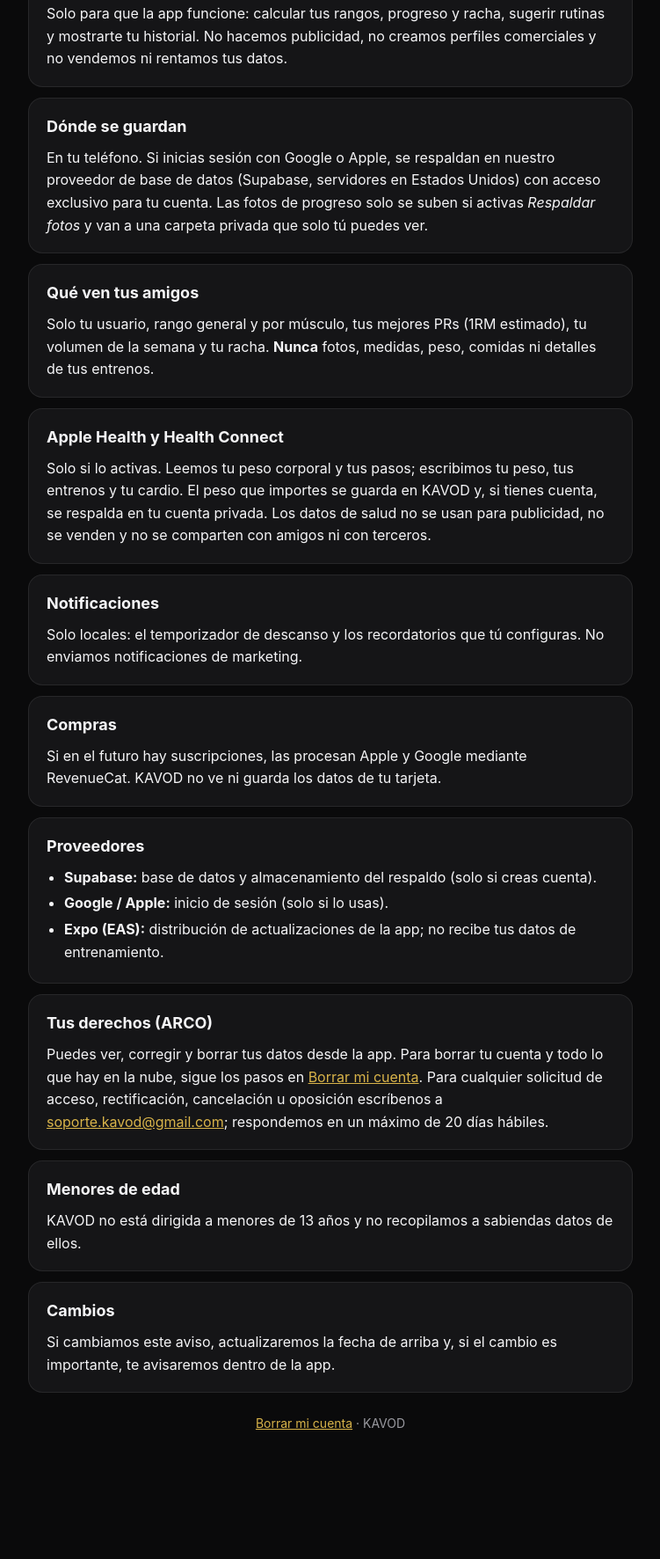
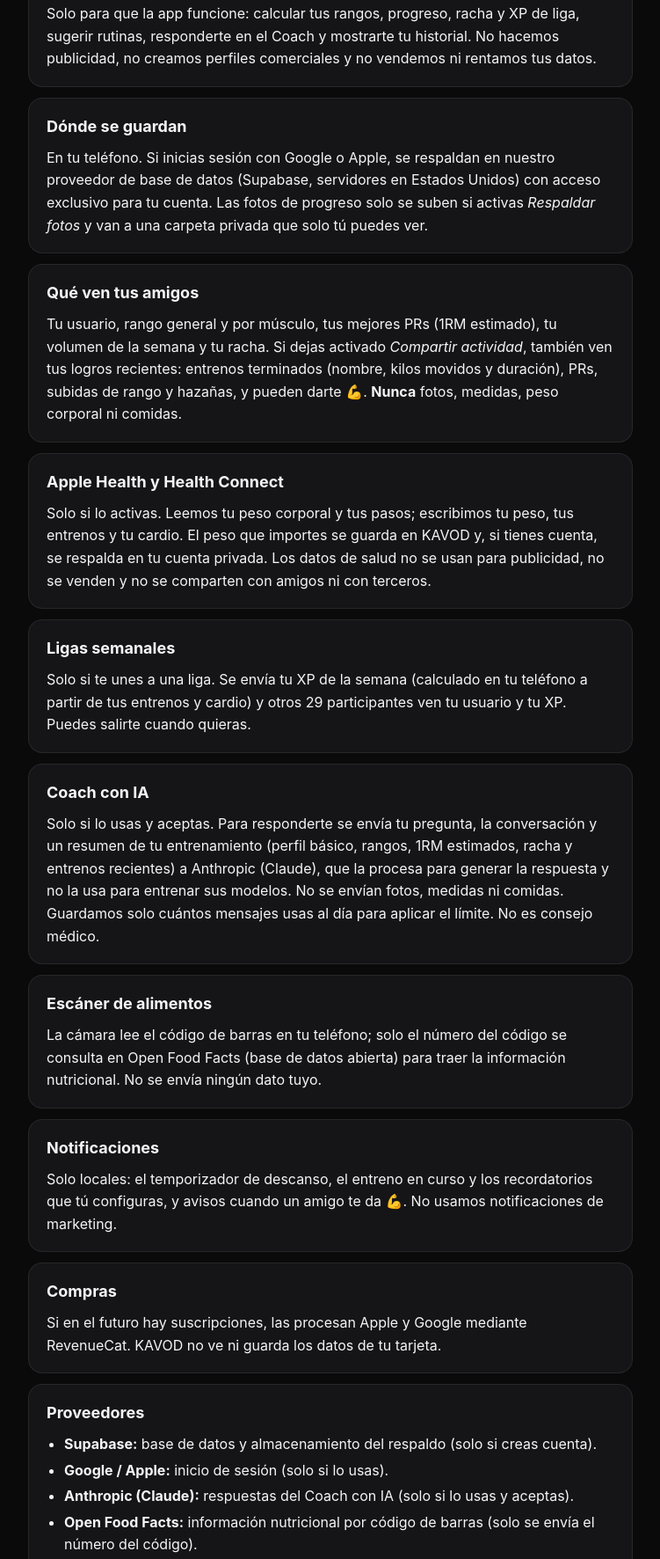
Before and after one commit to onscreengrain87/kavod-legal, a plain HTML site: page privacidad.html in a window 1280 px wide. Shown: the part 740-2512 px from the top of the page at 88% size, without its empty margins (264-1015 px from the left). Before the commit the page ends 2434 px from the top, so only its background shows below. Drawn offline with Linux system fonts and the light colour scheme.

Commit message:
Privacidad: ligas, amigos, coach con IA y escáner

```diff
--- a/privacidad.html
+++ b/privacidad.html
@@ -41,7 +41,7 @@
 
   <section>
     <h2>Para qué los usamos</h2>
-    <p>Solo para que la app funcione: calcular tus rangos, progreso y racha, sugerir rutinas y mostrarte tu historial. No hacemos publicidad, no creamos perfiles comerciales y no vendemos ni rentamos tus datos.</p>
+    <p>Solo para que la app funcione: calcular tus rangos, progreso, racha y XP de liga, sugerir rutinas, responderte en el Coach y mostrarte tu historial. No hacemos publicidad, no creamos perfiles comerciales y no vendemos ni rentamos tus datos.</p>
   </section>
 
   <section>
@@ -51,7 +51,7 @@
 
   <section>
     <h2>Qué ven tus amigos</h2>
-    <p>Solo tu usuario, rango general y por músculo, tus mejores PRs (1RM estimado), tu volumen de la semana y tu racha. <strong>Nunca</strong> fotos, medidas, peso, comidas ni detalles de tus entrenos.</p>
+    <p>Tu usuario, rango general y por músculo, tus mejores PRs (1RM estimado), tu volumen de la semana y tu racha. Si dejas activado <em>Compartir actividad</em>, también ven tus logros recientes: entrenos terminados (nombre, kilos movidos y duración), PRs, subidas de rango y hazañas, y pueden darte 💪. <strong>Nunca</strong> fotos, medidas, peso corporal ni comidas.</p>
   </section>
 
   <section>
@@ -60,8 +60,23 @@
   </section>
 
   <section>
+    <h2>Ligas semanales</h2>
+    <p>Solo si te unes a una liga. Se envía tu XP de la semana (calculado en tu teléfono a partir de tus entrenos y cardio) y otros 29 participantes ven tu usuario y tu XP. Puedes salirte cuando quieras.</p>
+  </section>
+
+  <section>
+    <h2>Coach con IA</h2>
+    <p>Solo si lo usas y aceptas. Para responderte se envía tu pregunta, la conversación y un resumen de tu entrenamiento (perfil básico, rangos, 1RM estimados, racha y entrenos recientes) a Anthropic (Claude), que la procesa para generar la respuesta y no la usa para entrenar sus modelos. No se envían fotos, medidas ni comidas. Guardamos solo cuántos mensajes usas al día para aplicar el límite. No es consejo médico.</p>
+  </section>
+
+  <section>
+    <h2>Escáner de alimentos</h2>
+    <p>La cámara lee el código de barras en tu teléfono; solo el número del código se consulta en Open Food Facts (base de datos abierta) para traer la información nutricional. No se envía ningún dato tuyo.</p>
+  </section>
+
+  <section>
     <h2>Notificaciones</h2>
-    <p>Solo locales: el temporizador de descanso y los recordatorios que tú configuras. No enviamos notificaciones de marketing.</p>
+    <p>Solo locales: el temporizador de descanso, el entreno en curso y los recordatorios que tú configuras, y avisos cuando un amigo te da 💪. No usamos notificaciones de marketing.</p>
   </section>
 
   <section>
@@ -74,6 +89,8 @@
     <ul>
       <li><strong>Supabase:</strong> base de datos y almacenamiento del respaldo (solo si creas cuenta).</li>
       <li><strong>Google / Apple:</strong> inicio de sesión (solo si lo usas).</li>
+      <li><strong>Anthropic (Claude):</strong> respuestas del Coach con IA (solo si lo usas y aceptas).</li>
+      <li><strong>Open Food Facts:</strong> información nutricional por código de barras (solo se envía el número del código).</li>
       <li><strong>Expo (EAS):</strong> distribución de actualizaciones de la app; no recibe tus datos de entrenamiento.</li>
     </ul>
   </section>
```
